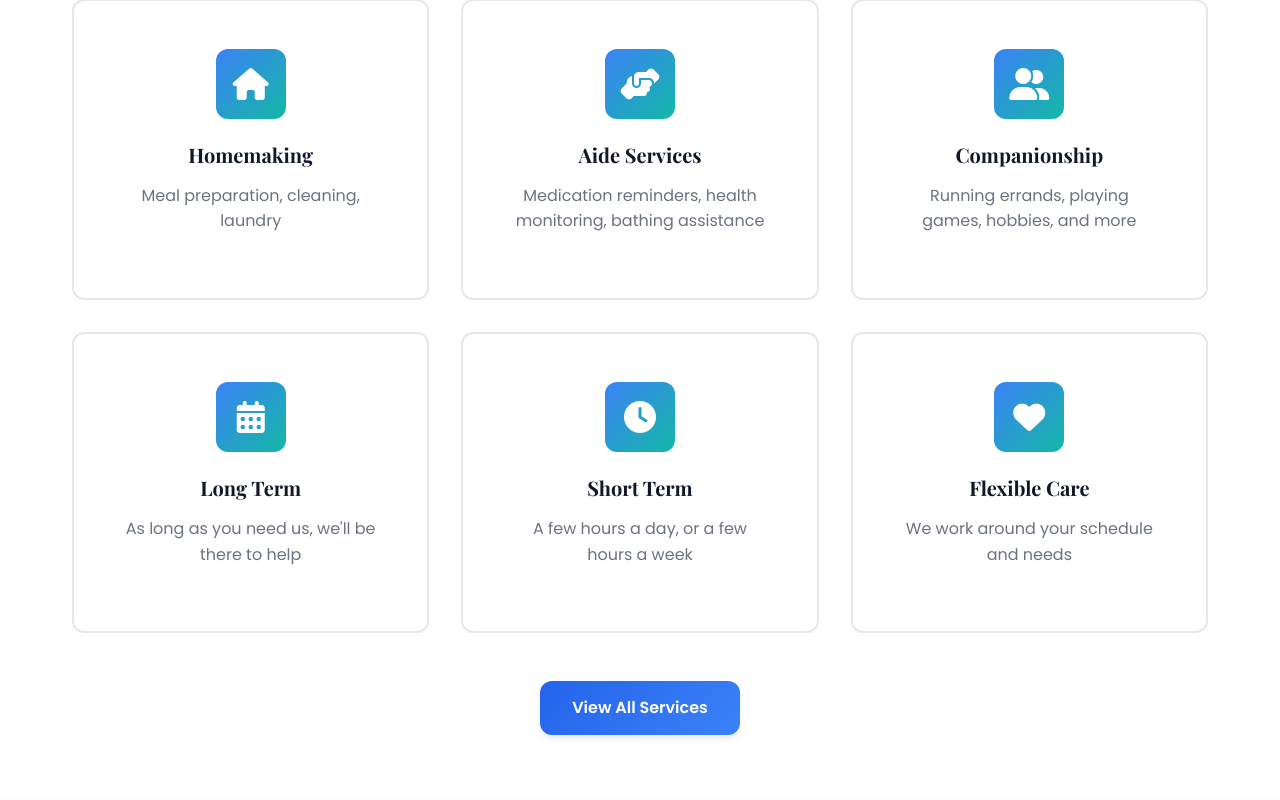
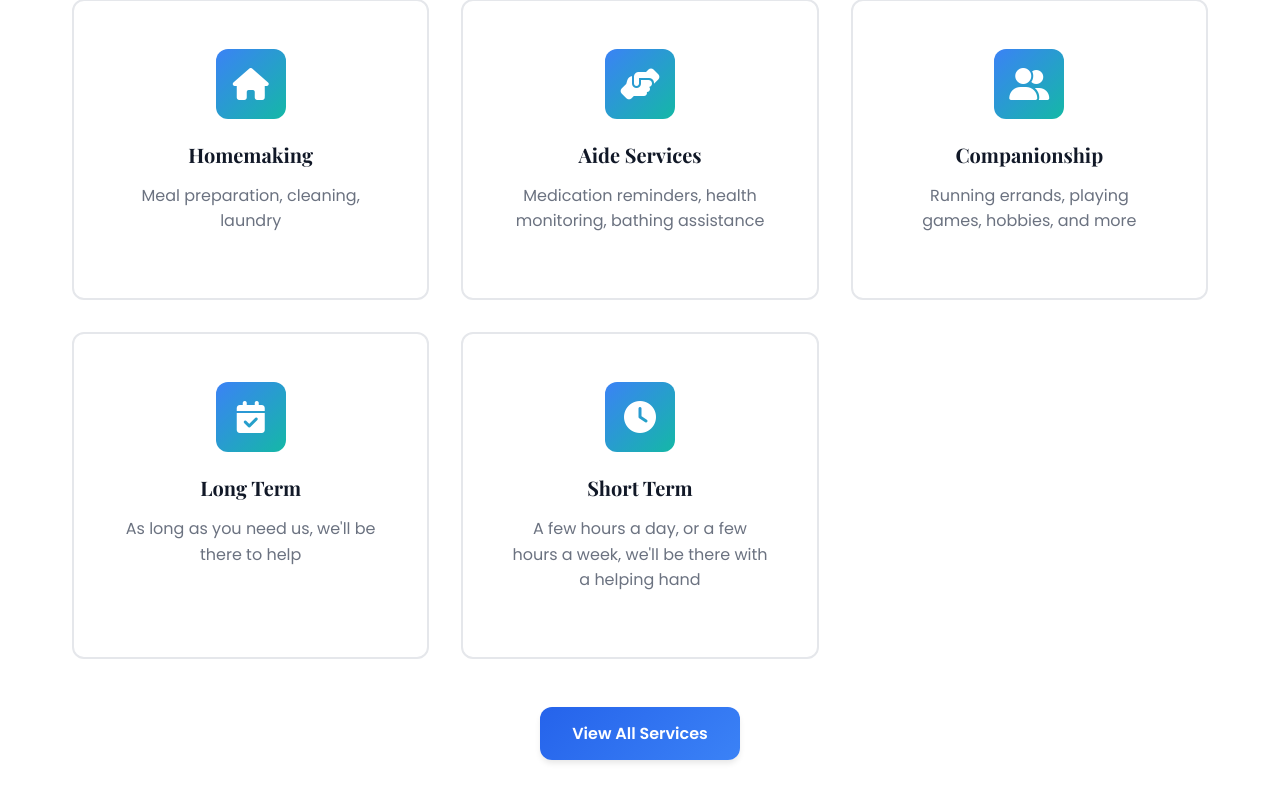
Before and after one commit to theequacare/equacare, a Django app: page / in a window 1280 px wide. Shown: the part 2320-3120 px from the top of the page. Run offline with Django 4.2, Linux system fonts and the light colour scheme; data that the repository does not hold is empty.

Commit message:
Update services to show only 5 core services as requested

```diff
--- a/templates/website/home.html
+++ b/templates/website/home.html
@@ -129,7 +129,7 @@
                 </div>
                 <div class="service-card">
                     <div class="service-icon">
-                        <i class="fas fa-calendar-alt"></i>
+                        <i class="fas fa-calendar-check"></i>
                     </div>
                     <h3>Long Term</h3>
                     <p>As long as you need us, we'll be there to help</p>
@@ -139,14 +139,7 @@
                         <i class="fas fa-clock"></i>
                     </div>
                     <h3>Short Term</h3>
-                    <p>A few hours a day, or a few hours a week</p>
-                </div>
-                <div class="service-card">
-                    <div class="service-icon">
-                        <i class="fas fa-heart"></i>
-                    </div>
-                    <h3>Flexible Care</h3>
-                    <p>We work around your schedule and needs</p>
+                    <p>A few hours a day, or a few hours a week, we'll be there with a helping hand</p>
                 </div>
             {% endif %}
         </div>
```
